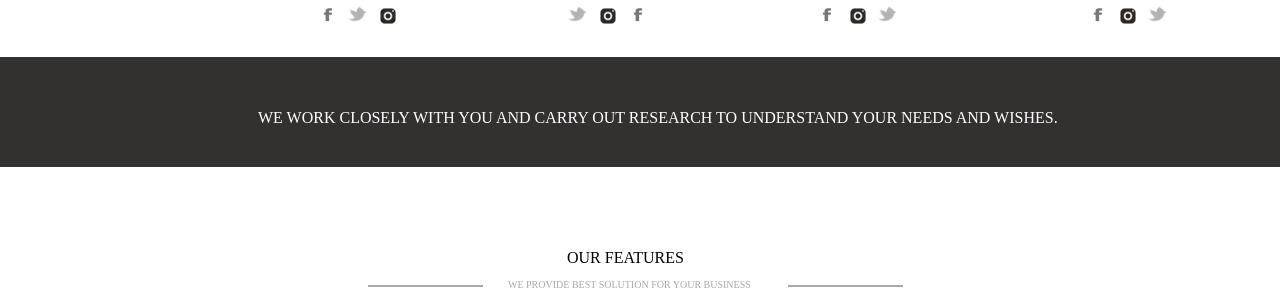
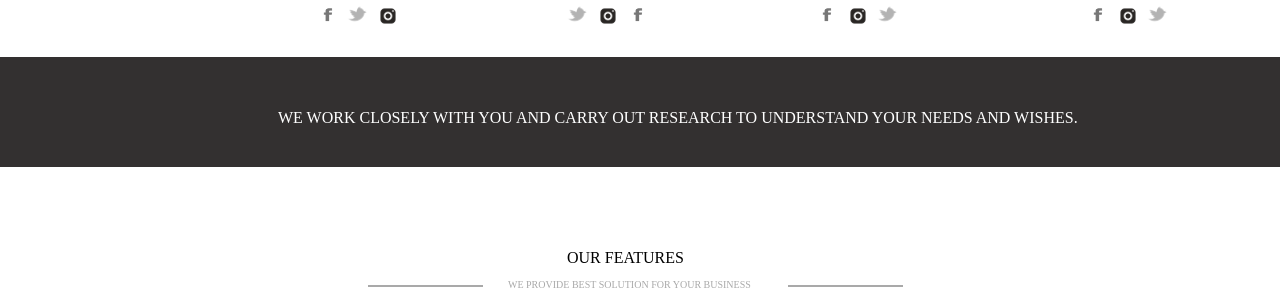
Before and after one commit to Legenda1224/repo-site_ga, a PHP site: page / in a window 1280 px wide; the page is wider, and only the part inside the window is pictured. Shown: the part 1122-1424 px from the top of that part. Run offline with PHP 8.4, Linux system fonts and the light colour scheme.

Commit message:
Update style.css

```diff
--- a/css/style.css
+++ b/css/style.css
@@ -531,7 +531,7 @@ a{
 	color:white;
 	position:relative;
 	top:-70px;
-	margin-left:250px;
+	margin-left:270px;
 }
 
 .pp2{
```
